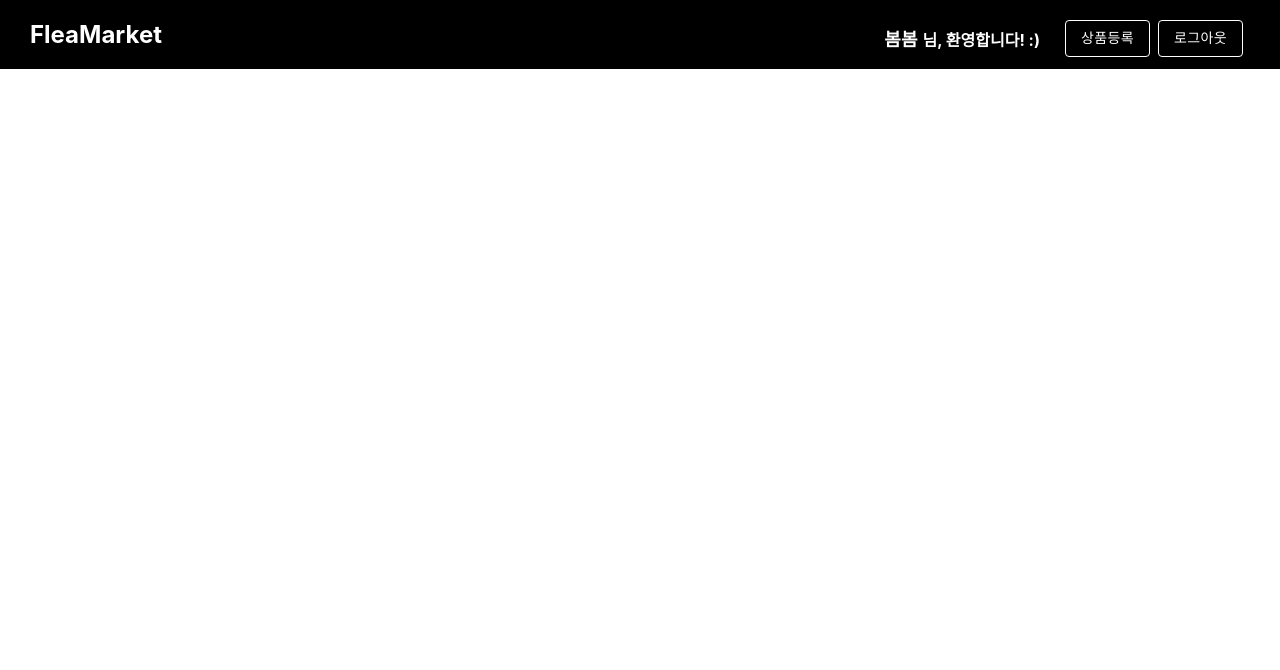
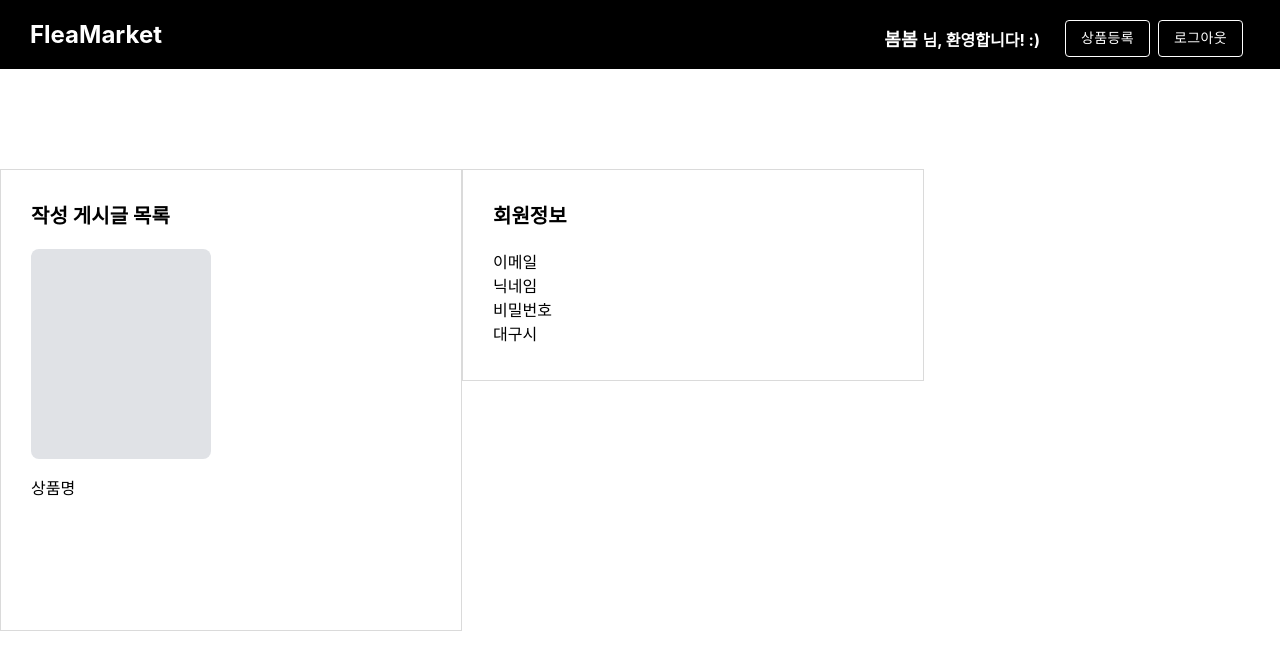
Before and after one commit to bom-Lee/flea-marketFE, a React (Create React App) app: page /userinfo in a window 1280 px wide. Shown: the top 670 px of the page. Built offline with nearby package versions, Linux system fonts and the light colour scheme.

Commit message:
✅ [bom] commit

```diff
--- a/src/App.js
+++ b/src/App.js
@@ -8,7 +8,7 @@ import Signup from "./components/Signup";
 import Login from "./components/Login";
 import Main from "./components/Main";
 import ItemUp from "./components/ItemUp";
-// import UserInfo from "./components/Userinfo";
+import UserInfo from "./components/Userinfo";
 
 function App() {
 
@@ -20,6 +20,7 @@ function App() {
           <Route path="signup" element={<Signup />} />
           <Route path="login" element={<Login />} />
           <Route path="/itemup" element={<ItemUp />} />
+          <Route path="/userinfo" element={<UserInfo />} />
         </Routes>
     </>
   );
--- /dev/null
+++ b/src/components/Login.js
@@ -0,0 +1,114 @@
+import React from "react";
+import styled from "styled-components";
+import { useNavigate, Link } from "react-router-dom";
+
+// import { Link } from "react-router-dom"
+
+const Login = () => {
+
+  const navigate = useNavigate();
+
+  // const [id, onChangeId, setId] = useInput("");
+  // const [pwd, onChangePwd, setPwd] = useInput("");
+
+  // const onReset = useCallback(() => {
+  //   setId("");
+  //   setPwd("");
+  // }, [setId, setPwd]);
+
+  // const onLogin = () => {
+  //   if (!id || !pwd) {
+  //     alert("모든 값을 정확하게 입력해주세요");
+  //     return;
+  //   }
+
+  //   alert("로그인");
+  //   onReset();
+  // };
+
+  return (
+    <>
+      <Container>
+        <H2>로그인</H2>
+            <Input
+              id="user_id"
+              // value={id}
+              // onChange={onChangeId}
+              label="이메일"
+              placeholder="이메일을 입력해주세요"
+              required
+            />
+            <Input
+              type="password"
+              label="비밀번호"
+              placeholder="비밀번호를 입력해주세요"
+              id="user_pwd"
+              // value={pwd}
+              // onChange={onChangePwd}
+              required
+            />
+        <Button onClick={() => navigate("/")}>로그인</Button>
+        <P>
+          회원이 아니신가요? <Link to="/signup">회원가입</Link>
+        </P>
+      </Container>
+    </>
+  );
+};
+
+const Container = styled.div`
+  width: 400px;
+  height: 220px;
+  border: solid 1px #dadada;
+  display: inline-block;
+  margin-top: 100px;
+  padding: 20px;
+`;
+
+const H2 = styled.div`
+  display: flex;
+  align-items: center;
+  justify-content: center;
+  font-size: 25px;
+  font-weight: 600;
+  margin-bottom: 20px;
+`;
+
+const P = styled.div`
+  display: flex;
+  flex-direction: row;
+  align-items: center;
+  justify-content: center;
+  margin-top: 40px;
+`;
+
+const Input = styled.input`
+  position: relative;
+  overflow: hidden;
+  width: 100%;
+  height: 40px;
+  margin: 0 0 8px;
+  padding: 5px 39px 5px 11px;
+  border: solid 1px #dadada;
+  border-radius: 8px;
+  background: #fff;
+  box-sizing: border-box;
+`;
+
+const Button = styled.div`
+  font-size: 18px;
+  font-weight: 700;
+  line-height: 49px;
+  display: block;
+  width: 100%;
+  height: 49px;
+  margin: 16px 0 7px;
+  cursor: pointer;
+  text-align: center;
+  color: slateblue;
+  border: none;
+  border-radius: 8px;
+  background-color: black;
+`;
+
+export default Login;
--- /dev/null
+++ b/src/components/Signup.js
@@ -0,0 +1,217 @@
+import React, { useRef, useState } from "react";
+import styled from "styled-components";
+import { useNavigate, Link } from "react-router-dom";
+import { useDispatch } from "react-redux";
+
+const Signup = () => {
+  const navigate = useNavigate();
+  // 포커스를 주기 위한 useRef
+  const inutRef = useRef([]); // ref 배열형태로 저장해서 여러 값을 인덱스로 컨트롤 가능
+
+  // input value state 관리
+  const [inputs, setInputs] = useState({
+    email: "",
+    id: "",
+    adress: "",
+    pw: "",
+    pwcheck: "",
+  });
+  const { email, id, adress, pw, pwcheck } = inputs; // 구조분해할당
+
+  //유효한 id, password, email 조건 변수에 담아 사용
+  const regexp = /^[0-9a-zA-Z]+@[0-9a-zA-Z]+\.[0-9a-zA-Z]/; // email 형식 정규표현식
+  const vaildEmail = email.match(regexp);
+  const vaildId = id.length >= 3 && id.length <= 10;
+  const vaildAdress =
+    inputs.adress.length >= 2 &&
+    inputs.adress[inputs.adress.length - 1] === "시";
+  const vaildPw = pw.length >= 8 && pw.length <= 20;
+  const vaildPwcheck = pwcheck.length >= 8 && pwcheck.length <= 20;
+
+  // onChange 함수로 state 값 바꿔주기
+  const handleChange = (e) => {
+    setInputs({
+      ...inputs,
+      [e.target.name]: e.target.value,
+    });
+  };
+
+  // 클릭이벤트 : 유효성에 맞는 이벤트 이루어지도록
+  const handleClick = (e) => {
+    const passwordDoubleCheck = (pw, pwcheck) => {
+      if (pw !== pwcheck) {
+        alert("비밀번호가 다릅니다.");
+      } else {
+        alert("비밀번호가 동일합니다");
+      }
+    };
+
+    passwordDoubleCheck(inutRef.current[3].value, inutRef.current[4].value);
+
+    if (!vaildEmail) {
+      e.preventDefault(); // 유효성 검사를 통화했을 경우 link통해 컴포넌트 간 동동
+      alert("유효하지 않은 email 입니다.");
+      inutRef.current[0].focus(); // 자동 포커스
+      setInputs({
+        // 값 비워주기
+        ...inputs,
+        email: "", // 바뀐 값 빼고 나머지는 그대로 스프레드 연산자
+      });
+    } else if (!vaildId) {
+      e.preventDefault();
+      alert("유효하지 않은 nickname 입니다.");
+      setInputs({
+        ...inputs,
+        id: "",
+      });
+      inutRef.current[1].focus();
+    } else if (!vaildAdress) {
+      e.preventDefault();
+      alert("유효하지 않은 주소 입니다.");
+      inutRef.current[2].focus();
+      setInputs({
+        ...inputs,
+        adress: "",
+      });
+    } else if (!vaildPw) {
+      e.preventDefault();
+      alert("유효하지 않은 password 입니다.");
+      inutRef.current[3].focus();
+      setInputs({
+        ...inputs,
+        password: "",
+      });
+    } else if (!vaildPwcheck) {
+      e.preventDefault();
+      alert("유효하지 않은 password 입니다.");
+      inutRef.current[4].focus();
+      setInputs({
+        ...inputs,
+        password: "",
+      });
+    } else {
+      //api요청만들기
+      return alert("회원가입 완료!");
+    }
+  };
+
+  return (
+    <>
+      <Container>
+        <H2>회원가입</H2>
+        <Input
+          type="text"
+          name="email"
+          placeholder="이메일"
+          value={email}
+          onChange={handleChange}
+          ref={(el) => (inutRef.current[0] = el)}
+        />
+
+        <Input
+          type="text"
+          name="id"
+          placeholder="닉네임"
+          value={id}
+          onChange={handleChange}
+          ref={(el) => (inutRef.current[1] = el)}
+        />
+        <Input
+          type="text"
+          name="adress"
+          placeholder="주소 OO시"
+          value={adress}
+          onChange={handleChange}
+          ref={(el) => (inutRef.current[2] = el)}
+        />
+
+        <Input
+          type="text"
+          name="pw"
+          placeholder="비밀번호"
+          value={pw}
+          onChange={handleChange}
+          ref={(el) => (inutRef.current[3] = el)}
+        />
+
+        <Input
+          type="text"
+          name="pwcheck"
+          placeholder="비밀번호 확인"
+          value={pwcheck}
+          onChange={handleChange}
+          ref={(el) => (inutRef.current[4] = el)}
+        />
+
+        <Button
+          type="button"
+          onClick={handleClick}
+          disabled={id.length < 1 && pw.length < 1 && email.length < 1}
+        >
+          회원가입
+        </Button>
+        <P>
+          회원이신가요? <Link to="/login">로그인</Link>
+        </P>
+      </Container>
+    </>
+  );
+};
+
+
+const Container = styled.div`
+  width: 400px;
+  height: 360px;
+  border: solid 1px #dadada;
+  display: inline-block;
+  margin-top: 100px;
+  padding: 30px;
+`;
+
+const H2 = styled.div`
+  display: flex;
+  align-items: center;
+  justify-content: center;
+  font-size: 25px;
+  font-weight: 600;
+  margin-bottom: 20px;
+`;
+
+const P = styled.div`
+  display: flex;
+  flex-direction: row;
+  align-items: center;
+  justify-content: center;
+  margin-top: 50px;
+`;
+
+const Input = styled.input`
+  position: relative;
+  overflow: hidden;
+  width: 100%;
+  height: 40px;
+  margin: 0 0 8px;
+  padding: 5px 39px 5px 15px;
+  border: solid 1px #dadada;
+  border-radius: 8px;
+  background: #fff;
+  box-sizing: border-box;
+`;
+
+const Button = styled.div`
+  font-size: 18px;
+  font-weight: 700;
+  line-height: 49px;
+  display: block;
+  width: 100%;
+  height: 49px;
+  margin: 16px 0 7px;
+  cursor: pointer;
+  text-align: center;
+  color: slateblue;
+  border: none;
+  border-radius: 8px;
+  background-color: black;
+`;
+
+export default Signup;
--- /dev/null
+++ b/src/components/Userinfo.js
@@ -0,0 +1,79 @@
+import React from "react";
+import styled from "styled-components";
+import { useNavigate, Link } from "react-router-dom";
+
+const UserInfo = () => {
+  const navigate = useNavigate();
+
+  return (<>
+    <Container>
+      <H3>회원정보</H3>
+      <div label="이메일" placeholder="이메일">
+        이메일
+      </div>
+      <div label="닉네임" placeholder="닉네임">
+        닉네임
+      </div>
+      <div label="비밀번호" type="password" placeholder="비밀번호">
+        비밀번호
+      </div>
+      <div label="주소" placeholder="__시">
+        대구시
+      </div>
+      <br></br></Container>
+      <Container2>
+      <H3>작성 게시글 목록</H3>
+      <PostList>
+        <Post />
+        <p>상품명</p>
+      </PostList>
+    </Container2></>
+  );
+};
+
+const Container = styled.div`
+  width: 400px;
+  height: 150px;
+  border: solid 1px #dadada;
+  display: inline-block;
+  margin-top: 100px;
+  padding: 30px;
+`;
+
+const Container2 = styled.div`
+  width: 400px;
+  height: 400px;
+  border: solid 1px #dadada;
+  float: left;
+  margin-top: 100px;
+  padding: 30px;
+`;
+
+const H3 = styled.div`
+  display: flex;
+  align-items: center;
+  justify-content: left;
+  font-size: 20px;
+  font-weight: 600;
+  margin-bottom: 20px;
+`;
+
+const PostList = styled.div`
+  display: flex;
+  justify-content: left;
+  flex-direction: column;
+`;
+
+const Post = styled.div`
+  display: flex;
+  align-items: center;
+  justify-content: left;
+  width: 180px;
+  height: 210px;
+  left: 544px;
+  top: 488px;
+  background: #e0e2e6;
+  border-radius: 8px;
+`;
+
+export default UserInfo;
```
